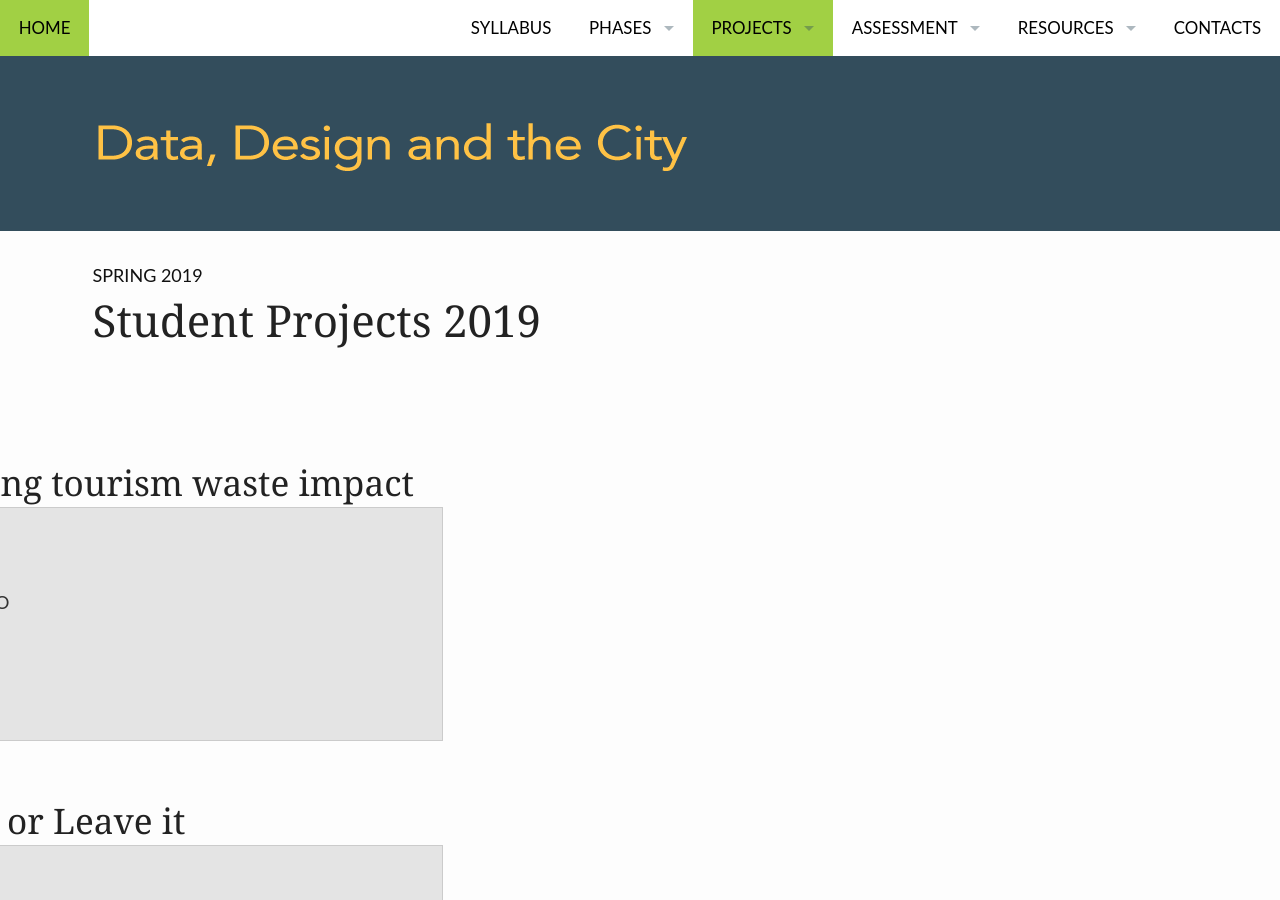
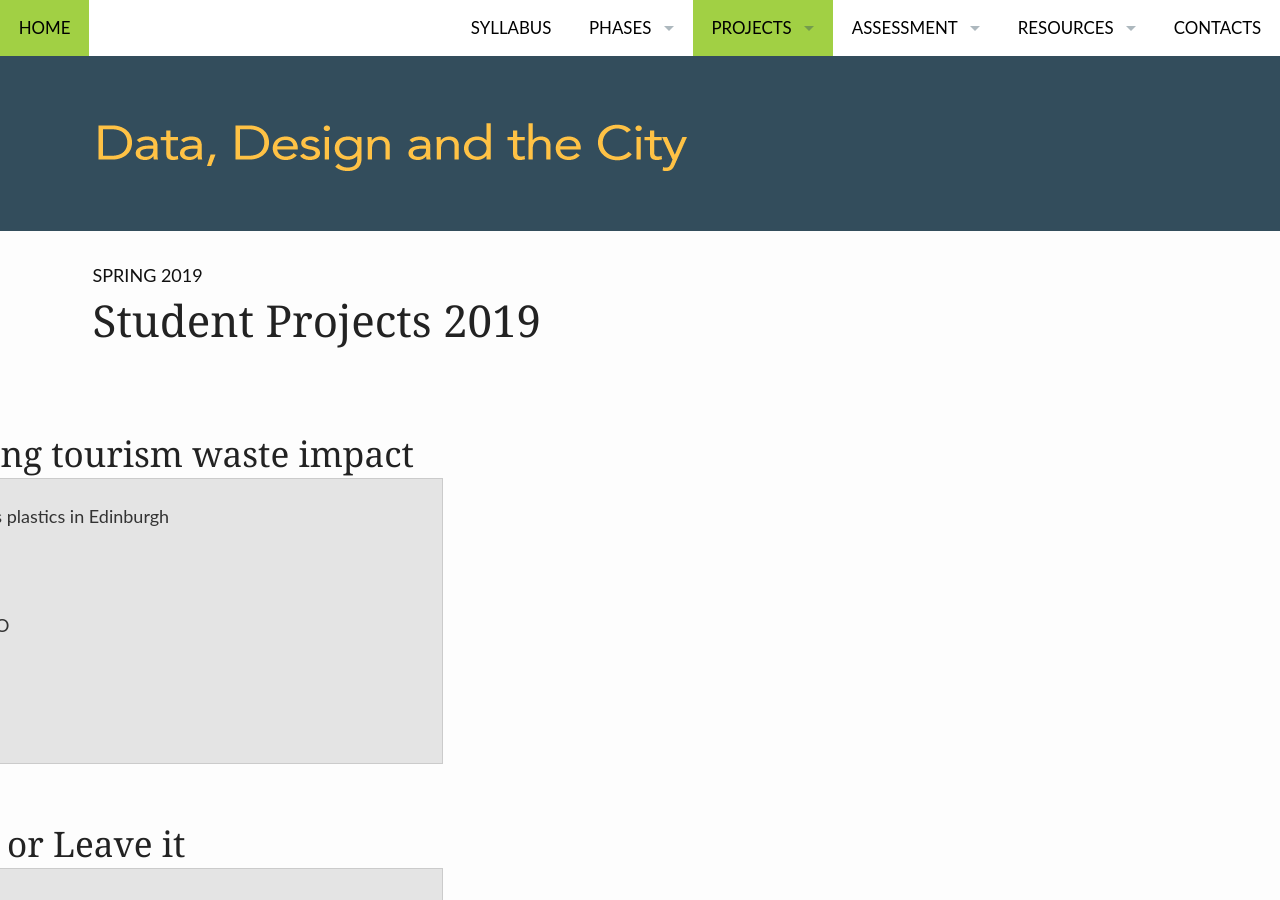
Before and after one commit to edinburghlivinglab/ddc, a Jekyll site: the page built from pages/projects_2019.md, in a window 1280 px wide and 900 px high. Built offline with Jekyll 4.4.1, drawn with Linux system fonts in a browser that asks for light colours.

Commit message:
Update projects_2019.md

```diff
--- a/pages/projects_2019.md
+++ b/pages/projects_2019.md
@@ -8,11 +8,11 @@
 
 <div class="medium-8 medium-pull-4 columns" markdown="1">
 
-More content coming soon!
+
 <h2>Group 1 Reducing tourism waste impact</h2>
 <div class="panel">
 
-
+<p>Helping Tourists consume less plastics in Edinburgh</p>
 <ul>
 	<li>PAGE WALDO </li>
 	<li>NAJA SUHR </li>
```
